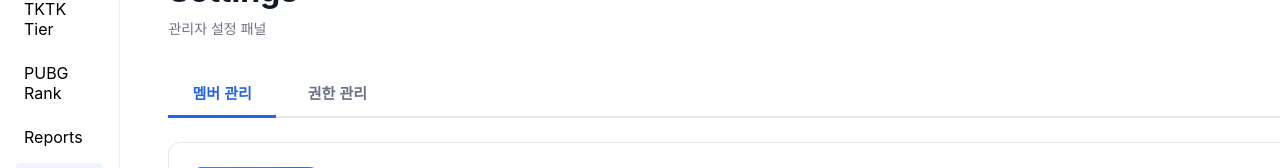
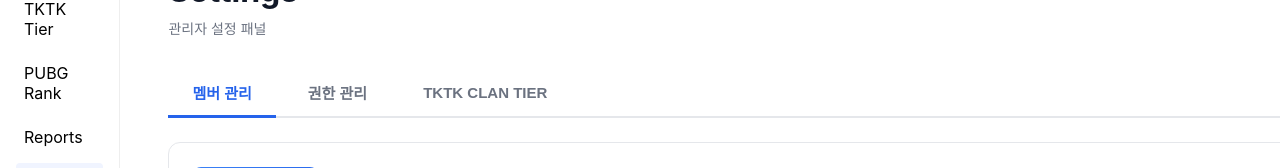
Before and after one commit to Hojeong016/TKTK, a React (Create React App) app: page /settings in a window 1280 px wide. Shown: the part 134-302 px from the top of the page. Built offline with nearby package versions, Linux system fonts and the light colour scheme.

Commit message:
티어 관리 페이지 추가

```diff
--- /dev/null
+++ b/src/components/TierManagement.js
@@ -0,0 +1,29 @@
+import React from 'react';
+
+/**
+ * TierManagement - TKTK CLAN TIER 정보 관리
+ */
+export default function TierManagement() {
+  return (
+    <div className="tier-management">
+      <div className="table-controls">
+        <h3 style={{ margin: 0, fontSize: '18px', fontWeight: 700 }}>TKTK CLAN TIER 관리</h3>
+        <button className="btn-primary">
+          + 새 티어 추가
+        </button>
+      </div>
+
+      <div className="table-wrapper" style={{ marginTop: '20px' }}>
+        {/* 나중에 구현될 내용 */}
+        <div style={{ padding: '40px', textAlign: 'center', color: '#6b7280' }}>
+          <p style={{ fontSize: '16px', fontWeight: 600, marginBottom: '8px' }}>
+            TKTK CLAN TIER 관리
+          </p>
+          <p style={{ fontSize: '14px' }}>
+            티어 정보 관리 기능이 추가될 예정입니다.
+          </p>
+        </div>
+      </div>
+    </div>
+  );
+}
--- a/src/pages/Settings.js
+++ b/src/pages/Settings.js
@@ -2,10 +2,11 @@ import React from 'react';
 import Layout from '../components/Layout';
 import MemberManagementTable from '../components/MemberManagementTable';
 import RightsManagement from '../components/RightsManagement';
+import TierManagement from '../components/TierManagement';
 import '../styles/settings.css';
 
 export default function Settings() {
-  const [activeTab, setActiveTab] = React.useState('members'); // 'members' or 'rights'
+  const [activeTab, setActiveTab] = React.useState('members'); // 'members', 'rights', or 'tier'
 
   return (
     <Layout>
@@ -29,12 +30,19 @@ export default function Settings() {
           >
             권한 관리
           </button>
+          <button
+            className={`settings-tab ${activeTab === 'tier' ? 'active' : ''}`}
+            onClick={() => setActiveTab('tier')}
+          >
+            TKTK CLAN TIER
+          </button>
         </div>
 
         {/* Tab Content */}
         <div className="settings-tab-content">
           {activeTab === 'members' && <MemberManagementTable />}
           {activeTab === 'rights' && <RightsManagement />}
+          {activeTab === 'tier' && <TierManagement />}
         </div>
       </div>
     </Layout>
```
